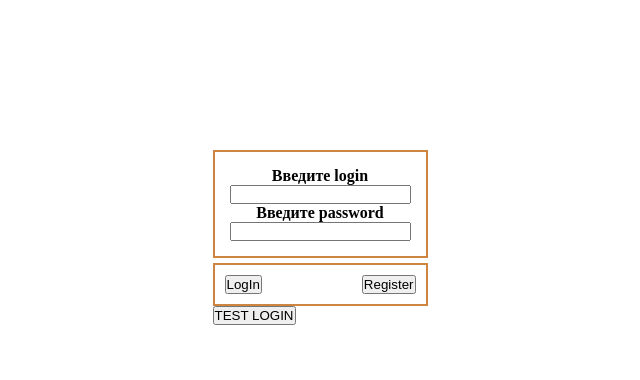
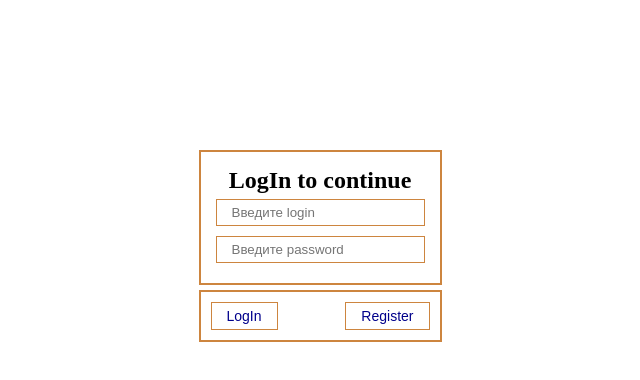
Before and after one commit to maximberdyshev/todos, a React (Create React App) app in the folder front/: page /kek in a window 1280 px wide. Both pictures are taken after a click on the button "LOGOUT". Shown: the top 380 px of the page, without its empty margins (320-960 px from the left). Built offline with nearby package versions, Linux system fonts and the light colour scheme.

Commit message:
Добавлена иммитация данных по пользователю в БД и логин по проверке указанных данных

```diff
--- a/front/src/App.js
+++ b/front/src/App.js
@@ -5,18 +5,23 @@ import { AuthContext } from './context/MyContext'
 import MainForm from './components/MainForm'
 
 function App() {
-  // имитация состояния авторизации пользователя
+  // состояние авторизации пользователя
   const [isAuth, setIsAuth] = useState(true)
 
   // имитация БД с логином и паролем
   // not used
-  const [isUserData, setIsUserData] = useState({
-    userLogin: 'Smit',
-    userPass: 123,
+  const [userDataDB, setUserDataBD] = useState({
+    userLogin: 'Smith',
+    userPass: '123',
+  })
+  const [userData, setUserData] = useState({
+    userLogin: '',
+    userPass: '',
   })
 
   return (
-    <AuthContext.Provider value={{ isAuth, setIsAuth, isUserData }}>
+    <AuthContext.Provider
+      value={{ isAuth, setIsAuth, userData, userDataDB, setUserData }}>
       <BrowserRouter>
         <MainForm />
       </BrowserRouter>
--- a/front/src/components/AuthWindow/AuthBtn.jsx
+++ b/front/src/components/AuthWindow/AuthBtn.jsx
@@ -1,68 +1,40 @@
-import React from 'react'
+import React, { useContext } from 'react'
+import { AuthContext } from '../../context/MyContext'
+import MyButton from '../UI/button/MyButton'
 
-export default function AuthBtn(props) {
-  async function logIn(e) {
-    e.preventDefault()
-    let loginIsTrue = false
-    let passIsTrue = false
+const AuthBtn = () => {
+  const { userData, userDataDB, isAuth, setIsAuth } = useContext(AuthContext)
 
-    let findUsers = await fetch(
-      'https://jsonplaceholder.typicode.com/users'
-    ).then((response) => response.json())
-    //   .then((json) => findUsers = json)
+  function getLogin(event) {
+    event.preventDefault()
 
-    // TODO: проверка авторизации по логину и паролю
-    for (let i = 0; i < findUsers.length; i++) {
-      if (props.userLogin === findUsers[i].username) {
-        // props.authTrue()
-        loginIsTrue = true
-        // return
-      }
-      if (props.userPass === findUsers[i].address.zipcode) {
-        // props.authTrue()
-        passIsTrue = true
-        // return
-      }
-      if (loginIsTrue && passIsTrue) {
-        props.authTrue()
-      }
+    // иммитация проверки авторизации пользователя
+    if (
+      userData.userLogin === userDataDB.userLogin &&
+      userData.userPass === userDataDB.userPass
+    ) {
+      setIsAuth(!isAuth)
+    } else {
+      // должно появиться сообщении о неудачном логине, но не реализовано
+      console.log('not implemented')
     }
-
-    props.setUserLogin('')
-    props.setUserPass('')
   }
 
-  async function regIn(e) {
-    e.preventDefault()
+  function regIn(event) {
+    event.preventDefault()
 
-    // TODO: проверка на наличие пользователя в БД
-    // если пользователь есть - уведомление о дубле (проверка по логину)
-    // если пользователя нет - создать и уведомить об успехе
-    await fetch('https://jsonplaceholder.typicode.com/users', {
-      method: 'POST',
-      body: JSON.stringify({
-        username: props.userLogin,
-        zipcode: props.userPass,
-        userId: Date.now(),
-      }),
-      headers: {
-        'Content-type': 'application/json; charset=UTF-8',
-      },
-    })
-      .then((response) => response.json())
-      .then((json) => console.log(json))
-    props.setUserLogin('')
-    props.setUserPass('')
-
-    // TODO: уведомление об успешном создании пользователя
+    // должна быть реализована регистрация нового пользователя, но не реализовано
+    console.log('not implemented')
   }
 
   return (
     <div>
       <form className='auth-btn'>
-        <button onClick={logIn}>LogIn</button>
-        <button onClick={regIn}>Register</button>
+        <MyButton onClick={getLogin}>LogIn</MyButton>
+        <MyButton onClick={regIn}>Register</MyButton>
       </form>
     </div>
   )
 }
+
+export default AuthBtn
--- a/front/src/components/AuthWindow/AuthForm.jsx
+++ /dev/null
@@ -1,32 +0,0 @@
-import React, { useContext, useState } from 'react'
-import AuthInput from './AuthInput'
-import AuthBtn from './AuthBtn'
-import { AuthContext } from '../../context/MyContext'
-
-const AuthForm = (props) => {
-  const [userLogin, setUserLogin] = useState('')
-  const [userPass, setUserPass] = useState('')
-
-  const { isAuth, setIsAuth } = useContext(AuthContext)
-
-  return (
-    <div className='AuthForm'>
-      <AuthInput
-        userLogin={userLogin}
-        userPass={userPass}
-        setUserLogin={setUserLogin}
-        setUserPass={setUserPass}
-      />
-      <AuthBtn
-        userLogin={userLogin}
-        userPass={userPass}
-        setUserLogin={setUserLogin}
-        setUserPass={setUserPass}
-        authTrue={props.authTrue}
-      />
-      <button onClick={() => setIsAuth(!isAuth)}>TEST LOGIN</button>
-    </div>
-  )
-}
-
-export default AuthForm
--- a/front/src/components/AuthWindow/AuthInput.jsx
+++ b/front/src/components/AuthWindow/AuthInput.jsx
@@ -1,22 +1,33 @@
-import React from 'react'
+import React, { useContext } from 'react'
+import { AuthContext } from '../../context/MyContext'
+import MyInput from '../UI/input/MyInput'
 
-export default function AuthInput(props) {
+const AuthInput = () => {
+  const { userData, setUserData } = useContext(AuthContext)
+
   return (
     <div className='AuthInput'>
       <form className='auth-input'>
-        <strong>Введите login</strong>
-        <input
+        <h2>LogIn to continue</h2>
+        <MyInput
           type='text'
-          value={props.userLogin}
-          onChange={(e) => props.setUserLogin(e.target.value)}
+          placeholder='Введите login'
+          value={userData.userLogin}
+          onChange={(event) =>
+            setUserData({ ...userData, userLogin: event.target.value })
+          }
         />
-        <strong>Введите password</strong>
-        <input
+        <MyInput
           type='password'
-          value={props.userPass}
-          onChange={(e) => props.setUserPass(e.target.value)}
+          placeholder='Введите password'
+          value={userData.userPass}
+          onChange={(event) =>
+            setUserData({ ...userData, userPass: event.target.value })
+          }
         />
       </form>
     </div>
   )
 }
+
+export default AuthInput
--- a/front/src/components/MainForm.jsx
+++ b/front/src/components/MainForm.jsx
@@ -5,6 +5,7 @@ import MyNavbar from './UI/navbar/MyNavbar'
 import Error from '../pages/Error'
 import Login from '../pages/Login'
 import Todos from '../pages/Todos'
+import Kekpage from '../pages/Kekpage'
 
 const MainForm = () => {
   const { isAuth } = useContext(AuthContext)
@@ -16,6 +17,7 @@ const MainForm = () => {
         <Routes>
           <Route path='/todo' element={<Todos />} />
           <Route path='/error' element={<Error />} />
+          <Route path='/kek' element={<Kekpage />} />
           <Route path='*' element={<Navigate to='/todo' />} />
         </Routes>
       </div>
--- /dev/null
+++ b/front/src/components/UI/input/MyInput.jsx
@@ -0,0 +1,8 @@
+import React from 'react'
+import styles from './MyInput.module.css'
+
+const MyInput = (props) => {
+  return <input className={styles.myInput} {...props}/>
+}
+
+export default MyInput
--- /dev/null
+++ b/front/src/components/UI/input/MyInput.module.css
@@ -0,0 +1,6 @@
+.myInput {
+    width: 100%;
+    padding: 5px 15px;
+    margin: 5px 0;
+    border: 1px solid peru;
+}
--- a/front/src/components/UI/navbar/MyNavbar.jsx
+++ b/front/src/components/UI/navbar/MyNavbar.jsx
@@ -10,9 +10,9 @@ const MyNavbar = () => {
   return (
     <div className={styles.navbar}>
       <MyButton onClick={() => setIsAuth(!isAuth)}>LOGOUT</MyButton>
-      <div className={styles.navbar__links}>
-        <Link to='/todo'>TODOS</Link>
-        {/* <Link to='/login'> LOGIN</Link> */}
+      <div className={styles.navbar__items}>
+        <Link className={styles.navbar__links} to='/todo'>TODOS</Link>
+        <Link className={styles.navbar__links} to='/kek'>KEK</Link>
       </div>
     </div>
   )
--- a/front/src/components/UI/navbar/MyNavbar.module.css
+++ b/front/src/components/UI/navbar/MyNavbar.module.css
@@ -7,8 +7,11 @@
   background: lightgray;
 }
 
+.navbar__items {
+  margin-left: auto;
+}
+
 .navbar__links {
-  margin-left: auto;
   border: 1px solid peru;
   padding: 5px 15px;
 }
--- /dev/null
+++ b/front/src/pages/Kekpage.jsx
@@ -0,0 +1,9 @@
+import React from 'react'
+
+const Kekpage = () => {
+  return (
+    <h1 style={{marginTop: '150px'}}>лол кек чебурек</h1>
+  )
+}
+
+export default Kekpage
--- a/front/src/pages/Login.jsx
+++ b/front/src/pages/Login.jsx
@@ -1,8 +1,15 @@
 import React from 'react'
-import AuthForm from '../components/AuthWindow/AuthForm'
+import AuthInput from '../components/AuthWindow/AuthInput'
+import AuthBtn from '../components/AuthWindow/AuthBtn'
 
 const Login = () => {
-  return <AuthForm />
+
+  return (
+    <div className='login'>
+      <AuthInput />
+      <AuthBtn />
+    </div>
+  )
 }
 
 export default Login
```
